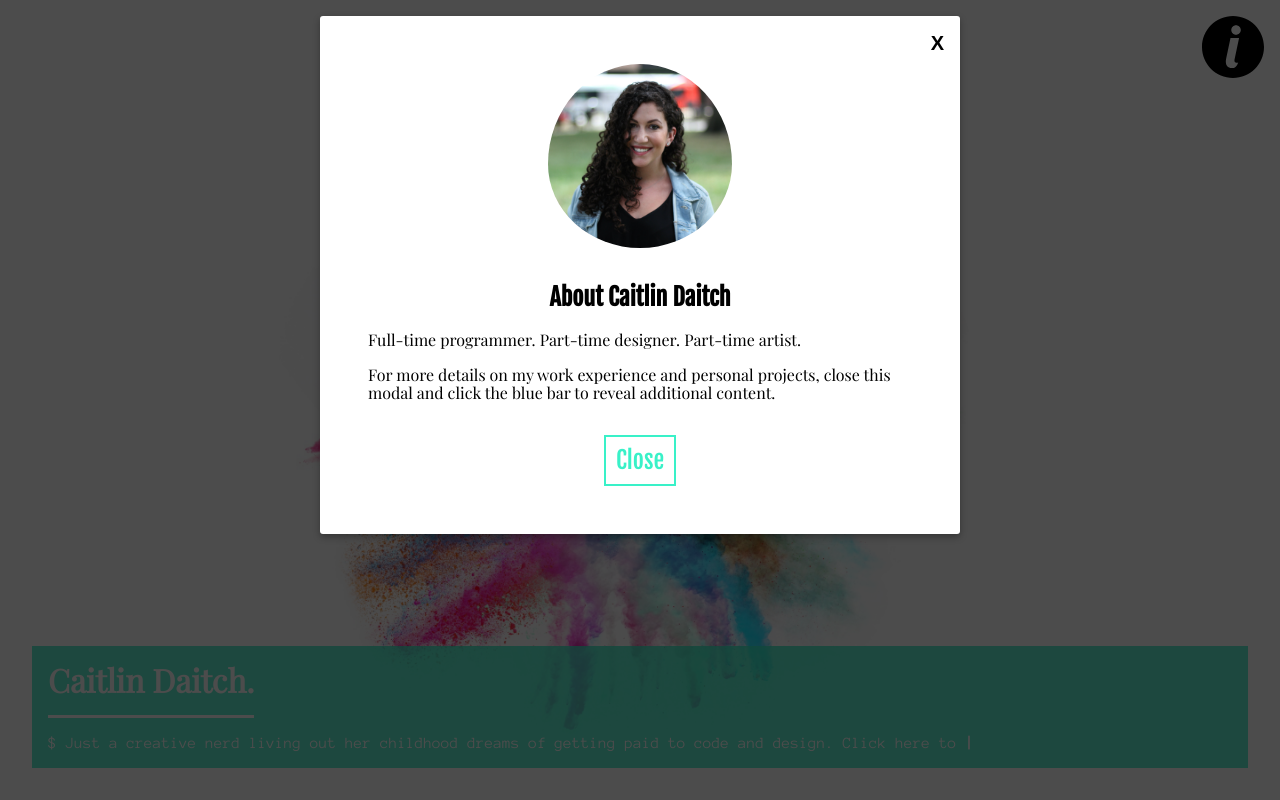
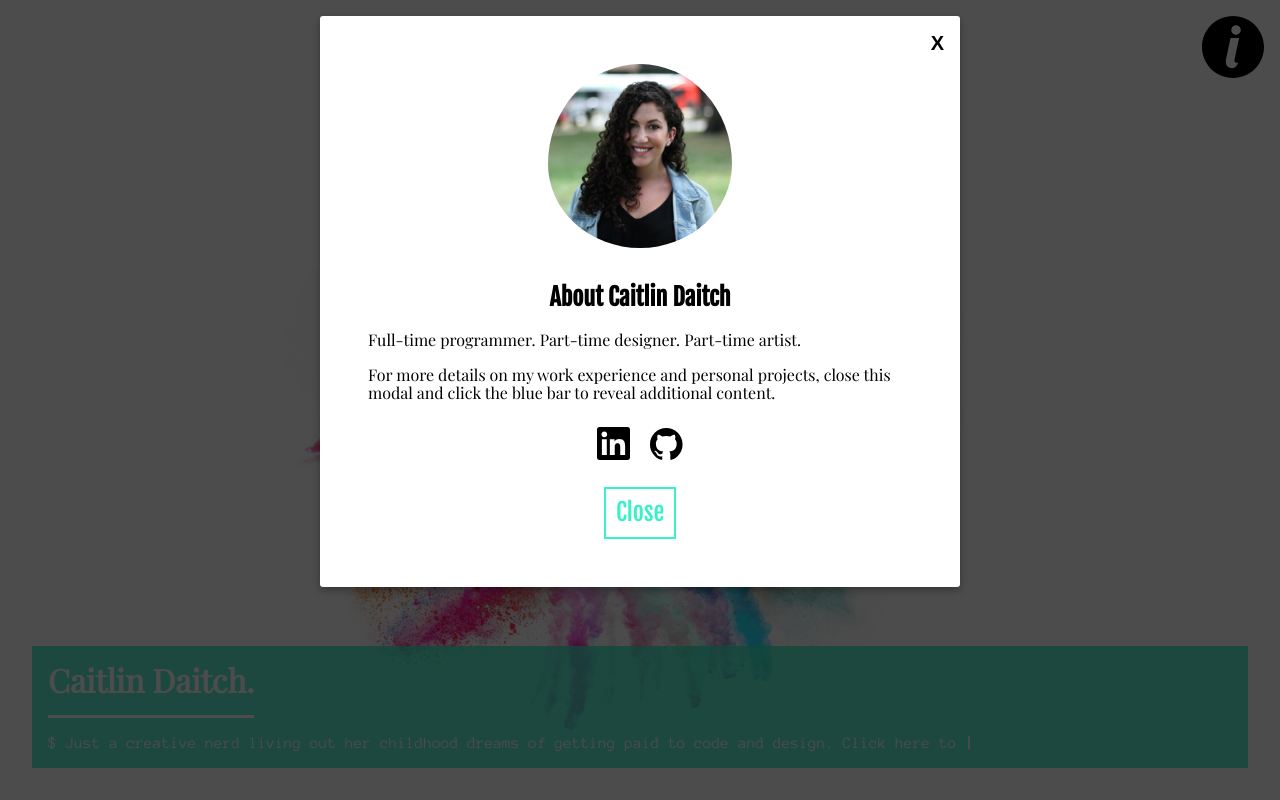
Before and after one commit to caitlindaitch/portfolio-jan2016, a website: page index.html in a window 1280 px wide. Both pictures are taken after a click on the element 1233 px from the left and 49 px from the top of the page. Drawn offline with nearby package versions, Linux system fonts and the light colour scheme.

Commit message:
Social media icons

```diff
--- a/assets/css/master.css
+++ b/assets/css/master.css
@@ -6,6 +6,9 @@
 
 body {
   margin: 0; }
+
+a {
+  text-decoration: none; }
 
 p {
   margin: 0; }
@@ -54,6 +57,24 @@ p {
   .info-icon:hover #Artboard-info {
     transition: all .5s ease;
     fill: #39f1c8; }
+
+.icons {
+  text-align: center; }
+  .icons svg {
+    margin: .5rem;
+    display: inline-block; }
+  .icons #GitHub-Mark {
+    fill: #000000;
+    transition: all .5s ease; }
+  .icons svg:hover #GitHub-Mark {
+    fill: #39f1c8;
+    transition: all .5s ease; }
+  .icons #linkedin-icon {
+    fill: #000000;
+    transition: all .5s ease; }
+  .icons svg:hover #linkedin-icon {
+    fill: #39f1c8;
+    transition: all .5s ease; }
 
 .container {
   position: relative;
@@ -206,7 +227,7 @@ h1 {
   font-size: 24px;
   padding: 10px;
   margin: 0 auto;
-  margin-top: 2rem;
+  margin-top: 1rem;
   display: inline-block;
   background-size: 100% 200%;
   background-image: linear-gradient(to top, #39f1c8 50%, transparent 50%);
--- a/assets/css/style.scss
+++ b/assets/css/style.scss
@@ -13,6 +13,10 @@ $terminal-font: 'Anonymous Pro', serif;
 
 body {
 	margin: 0;
+}
+
+a {
+	text-decoration: none;
 }
 
 p {
@@ -78,6 +82,34 @@ p {
 			fill: $accent-color;
 		}
 	}
+}
+
+@mixin icon($id){
+
+	#{$id} {
+		fill: #000000;
+		transition: all .5s ease;
+	}
+
+	svg:hover {
+
+		#{$id} {
+			fill: $accent-color;
+			transition: all .5s ease;
+		}
+	}
+}
+
+.icons {
+	text-align: center;
+
+	svg {
+		margin: .5rem;
+		display: inline-block;
+	}
+
+	@include icon("#GitHub-Mark");
+	@include icon("#linkedin-icon");
 }
 
 .container {
@@ -272,7 +304,7 @@ h1 {
 	font-size: 24px;
 	padding: 10px;
 	margin: 0 auto;
-	margin-top: 2rem;
+	margin-top: 1rem;
 	display: inline-block;
 	background-size: 100% 200%;
 	background-image: linear-gradient(to top, $accent-color 50%, transparent 50%);
--- a/index.html
+++ b/index.html
@@ -28,6 +28,28 @@
 				<h2 class="header-font text-align-center">About Caitlin Daitch</h2>
 				<p>Full-time programmer. Part-time designer. Part-time artist.</p>
 				<p class="pt-100">For more details on my work experience and personal projects, close this modal and click the blue bar to reveal additional content.</p>
+				<div class="icons pt-100">
+					<a href="https://www.linkedin.com/in/caitlindaitch" target="_blank">
+						<svg width="33px" height="33px" viewBox="0 0 33 33" version="1.1" xmlns="http://www.w3.org/2000/svg" xmlns:xlink="http://www.w3.org/1999/xlink">
+							<g id="Page-1-linkedin" stroke="none" stroke-width="1" fill="none" fill-rule="evenodd">
+								<g id="linkedin-icon">
+									<g id="Group-5-linkedin">
+										<path d="M28.1219304,28.1196667 L23.2291937,28.1196667 L23.2291937,20.4606111 C23.2291937,18.634 23.1968036,16.2848889 20.685655,16.2848889 C18.1384496,16.2848889 17.7497685,18.2758889 17.7497685,20.3298333 L17.7497685,28.1196667 L12.8570317,28.1196667 L12.8570317,12.3713333 L17.5517612,12.3713333 L17.5517612,14.5248889 L17.6189859,14.5248889 C18.2722879,13.2861667 19.8691803,11.9808333 22.2501574,11.9808333 C27.2070632,11.9808333 28.1219304,15.2417222 28.1219304,19.4822222 L28.1219304,28.1196667 Z M7.33910515,10.2196111 C5.77032483,10.2196111 4.5022223,8.94788889 4.5022223,7.38222222 C4.5022223,5.81472222 5.77032483,4.543 7.33910515,4.543 C8.90360754,4.543 10.1753769,5.81472222 10.1753769,7.38222222 C10.1753769,8.94788889 8.90360754,10.2196111 7.33910515,10.2196111 Z M4.89090337,28.1196667 L9.78730694,28.1196667 L9.78730694,12.3713333 L4.89090337,12.3713333 L4.89090337,28.1196667 Z M30.5591318,0 L2.43536798,0 C1.092096,0 0,1.06577778 0,2.37966667 L0,30.6191111 C0,31.933 1.092096,33 2.43536798,33 L30.5591318,33 C31.9054595,33 33,31.933 33,30.6191111 L33,2.37966667 C33,1.06577778 31.9054595,0 30.5591318,0 L30.5591318,0 Z" id="Fill-4-linkedin"></path>
+									</g>
+								</g>
+							</g>
+						</svg>
+					</a>
+					<a href="https://github.com/caitlindaitch" target="_blank">
+						<svg width="33px" height="32px" viewBox="0 0 33 32" version="1.1" xmlns="http://www.w3.org/2000/svg" xmlns:xlink="http://www.w3.org/1999/xlink">
+							<g id="Page-1-github" stroke="none" stroke-width="1" fill="none" fill-rule="evenodd">
+								<g id="GitHub-Mark" transform="translate(-132.000000, -53.000000)">
+									<path d="M148.288,53.1125666 C139.294,53.1125666 132,60.4055666 132,69.4025666 C132,76.5995666 136.667,82.7045666 143.14,84.8585666 C143.955,85.0085666 144.252,84.5055666 144.252,84.0735666 C144.252,83.6875666 144.238,82.6625666 144.23,81.3035666 C139.699,82.2875666 138.743,79.1195666 138.743,79.1195666 C138.002,77.2375666 136.934,76.7365666 136.934,76.7365666 C135.455,75.7265666 137.046,75.7465666 137.046,75.7465666 C138.681,75.8615666 139.541,77.4255666 139.541,77.4255666 C140.994,79.9145666 143.354,79.1955666 144.282,78.7785666 C144.43,77.7265666 144.851,77.0085666 145.316,76.6015666 C141.699,76.1905666 137.896,74.7925666 137.896,68.5505666 C137.896,66.7725666 138.531,65.3175666 139.573,64.1795666 C139.405,63.7675666 138.846,62.1105666 139.733,59.8685666 C139.733,59.8685666 141.1,59.4305666 144.212,61.5385666 C145.511,61.1765666 146.905,60.9965666 148.29,60.9895666 C149.674,60.9965666 151.067,61.1765666 152.368,61.5385666 C155.478,59.4305666 156.843,59.8685666 156.843,59.8685666 C157.732,62.1105666 157.173,63.7675666 157.006,64.1795666 C158.05,65.3175666 158.68,66.7725666 158.68,68.5505666 C158.68,74.8085666 154.871,76.1855666 151.243,76.5885666 C151.827,77.0915666 152.348,78.0855666 152.348,79.6055666 C152.348,81.7825666 152.328,83.5395666 152.328,84.0735666 C152.328,84.5095666 152.622,85.0165666 153.448,84.8575666 C159.916,82.6985666 164.579,76.5975666 164.579,69.4025666 C164.579,60.4055666 157.285,53.1125666 148.288,53.1125666" id="Fill-3-github"></path>
+								</g>
+							</g>
+						</svg>
+					</a>
+				</div>
 				<p class="text-align-center">
 					<a class="button" id="close-button">Close</a>
 				</p>
```
Also changed, not shown: assets/css/style.css, assets/images/github.png (added), assets/images/github.svg (added), assets/images/linkedIn.svg (added), assets/images/linkedin.png (added).
